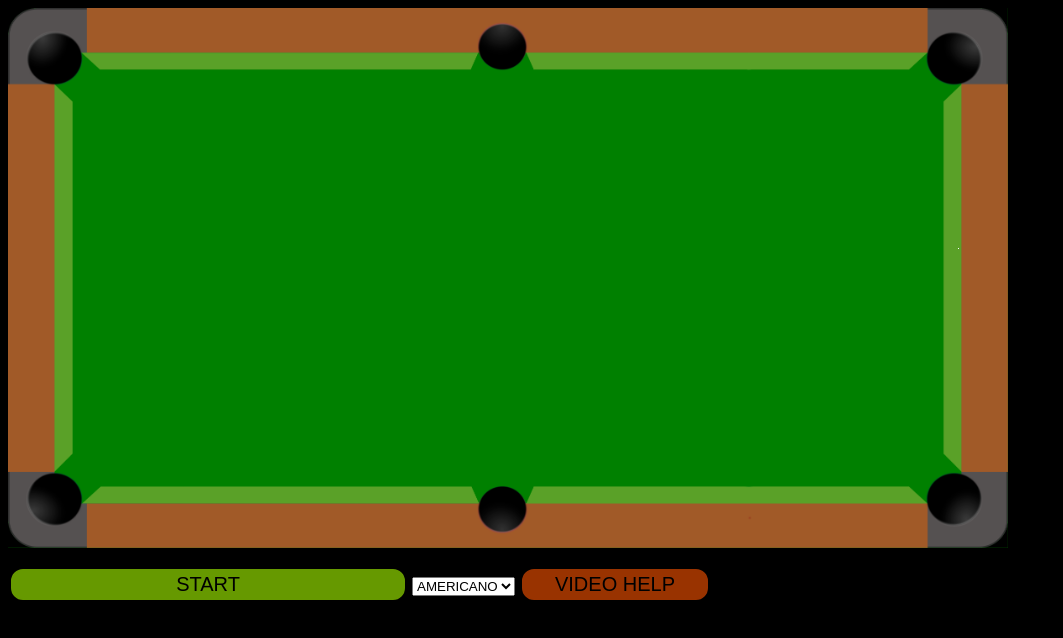
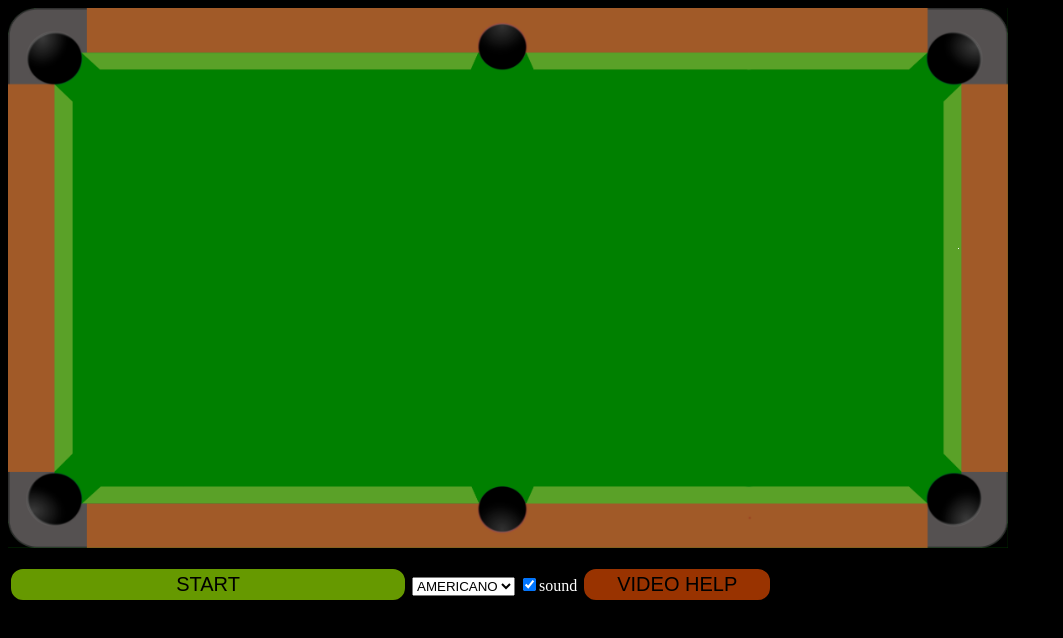
Before and after one commit to alfres/billar, a plain HTML site: page pool/index.html in a window 1280 px wide. Shown: the whole page, without its empty margins (0-1063 px from the left). Drawn offline with Linux system fonts and the light colour scheme.

Commit message:
Add files via upload

```diff
--- a/pool/index.html
+++ b/pool/index.html
@@ -56,6 +56,7 @@
 
   <option selected='true' value= 2 >AMERICANO</option>
 </select>
+<input id='son' type="checkbox" name="sonido" value="Bike" checked><span style='color: white;'>sound</span>
 <button id="st2" onclick='window.location = "../playvid.html"'>VIDEO HELP</button>
 </div>
  </body>
```
